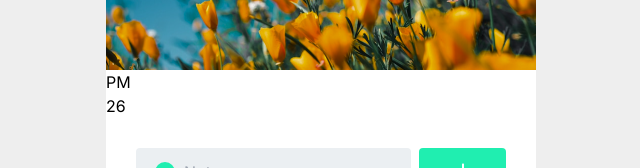
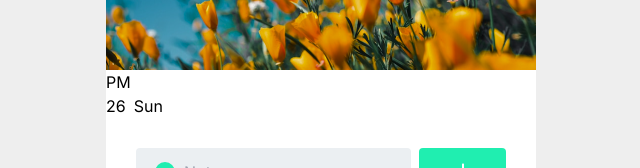
Before and after one commit to bekaChaduneli/Todo-UI-REACT, a React (Create React App) app: page / in a window 1280 px wide. Shown: the part 260-428 px from the top of the page, without its empty margins (319-959 px from the left). Built offline with nearby package versions, Linux system fonts and the light colour scheme; the HTML template or start-up script is replaced by a standard one.

Commit message:
Add weekday

```diff
--- a/src/components/Date/Date.jsx
+++ b/src/components/Date/Date.jsx
@@ -1,5 +1,5 @@
 import style from "./Date.module.css";
-import { useEffect } from "react";
+import { useEffect, useState } from "react";
 function DateFunc({
   setClockState,
   clockState,
@@ -8,9 +8,31 @@ function DateFunc({
   setClockStateDay,
   clockStatePm,
 }) {
+  const [time, setTime] = useState(new Date());
+  const [weekdays, setWeekdays] = useState(0);
+  const days = ["Tue", "Wed", "Thu", "Fri", "Sat", "Sun", "Mon"];
+  const currDay = time.getDate();
+  const rightDay = weekdays + currDay;
+  const currentDay = days[rightDay];
   useEffect(() => {
+    if (rightDay > 6) {
+      setWeekdays(-7);
+    }
+    if (rightDay > 13) {
+      setWeekdays(-14);
+    }
+    if (rightDay > 20) {
+      setWeekdays(-21);
+    }
+    if (rightDay > 27) {
+      setWeekdays(-28);
+    }
+    if (rightDay === 1) {
+      setWeekdays(0);
+    }
     setInterval(() => {
       const date = new Date();
+      setTime(date);
       if (date.toLocaleTimeString().length > 10) {
         setClockState(date.toLocaleTimeString().slice(0, 5));
         setClockStatePm(date.toLocaleTimeString().slice(9, 11));
@@ -24,9 +46,14 @@ function DateFunc({
   return (
     <>
       <div>
-        <h1 className={`${style.pm}`}>{clockStatePm}</h1>
-        <h1 className={`${style.time}`}>{clockState}</h1>
-        <h1 className={`${style.day}`}>{clockStateDay}</h1>
+        <div className="flex flex-row gap-2">
+          <h1 className={`${style.pm}`}>{clockStatePm}</h1>
+          <h1 className={`${style.time}`}>{clockState}</h1>
+        </div>
+        <div className="flex flex-row gap-2">
+          <h1 className={`${style.day}`}>{clockStateDay}</h1>
+          <h1 className={`${style.weekday}`}>{currentDay}</h1>
+        </div>
       </div>
     </>
   );
```
